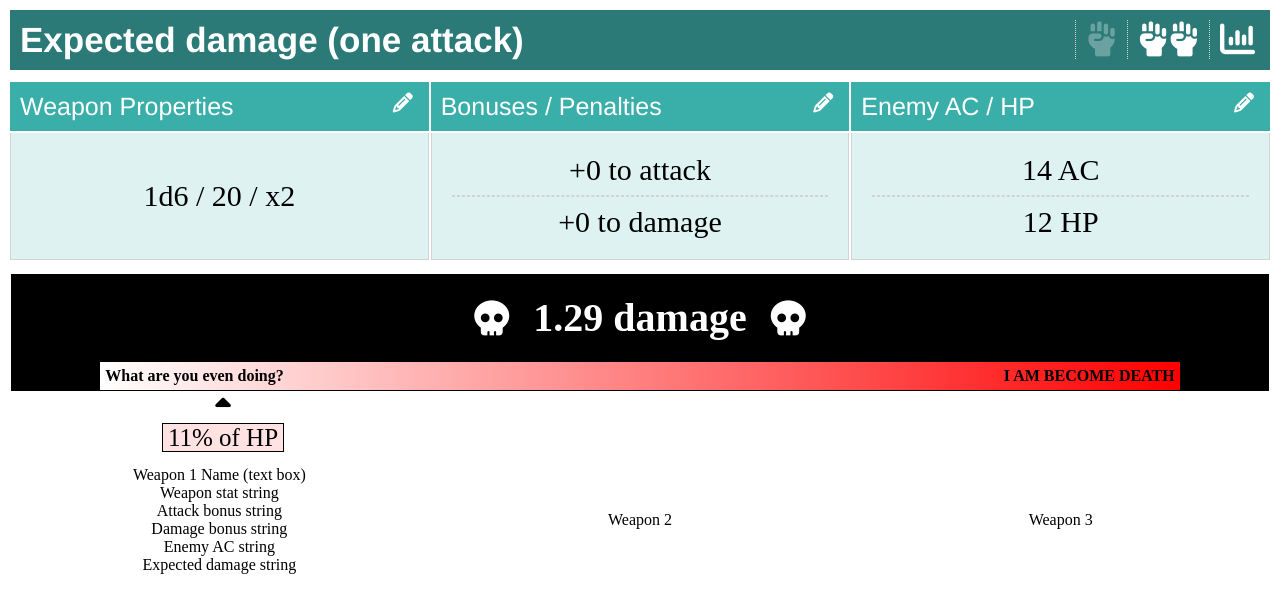
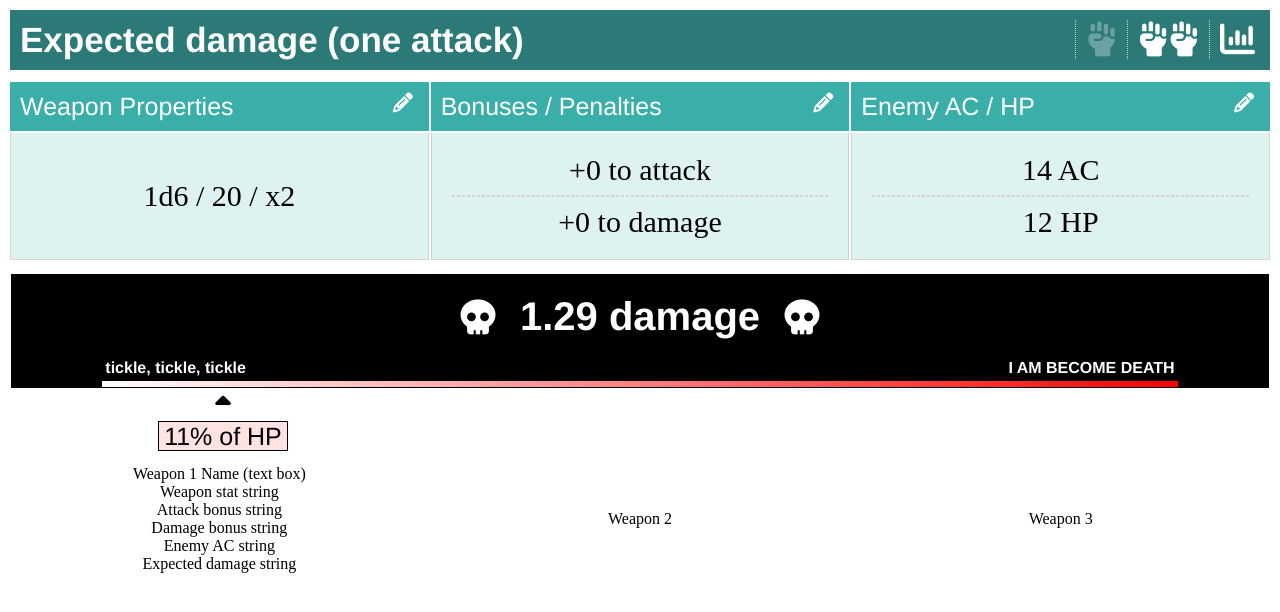
Before and after one commit to daoofdork/pf-weapon, a plain HTML site: page index.html in a window 1280 px wide. Drawn offline with Linux system fonts and the light colour scheme.

Commit message:
Add files via upload

```diff
--- a/index.html
+++ b/index.html
@@ -779,16 +779,18 @@ function colorChangeBack(id) {
     </td>
   </tr>
   <tr>
-    <td colspan="3" style="padding-top: 8px;">
+    <td colspan="3" style="padding-top: 8px; font-family: Helvetica;">
       <div class="damDisplay">
         <i class="fa-solid fa-skull" style="color: white; font-size: 35px;"></i>
         <span id="result" style="font-size: 40px; color: white; margin: 20px;">1.29 damage</span>
         <i class="fa-solid fa-skull" style="color: white; font-size: 35px;"></i>
       </div>
       <div style="background-color: black;">
-      <div style="background: linear-gradient(to right, white 0%, #ff0000 100%); margin: auto; width: 85%; padding: 5px; border: 1px solid black;">
-        <span style="font-weight: bold;">What are you even doing?</span>
+      <div style="margin: auto; width: 85%; color: white; padding-bottom: 3px;">
+        <span style="font-weight: bold;">tickle, tickle, tickle</span>
         <span style="float: right; font-weight: bold;">I AM BECOME DEATH</span>
+      </div>
+      <div style="background: linear-gradient(to right, white 0%, #ff0000 100%); margin: auto; width: 85%; padding: 3px; border: 1px solid black;">
       </div>
       </div>
       <div style="padding-top: 5px; text-align: center; margin: auto; width: 85%;">
```
